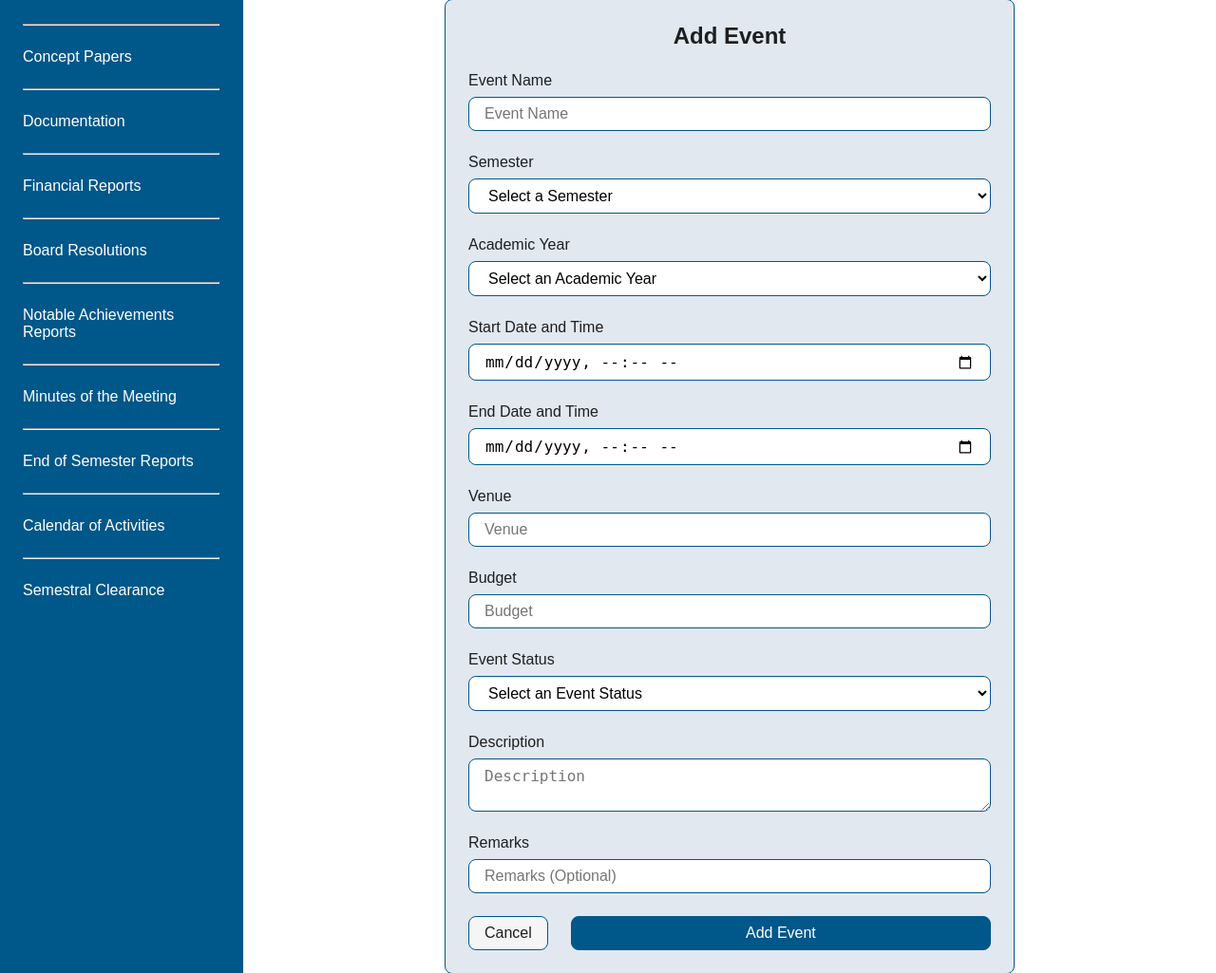
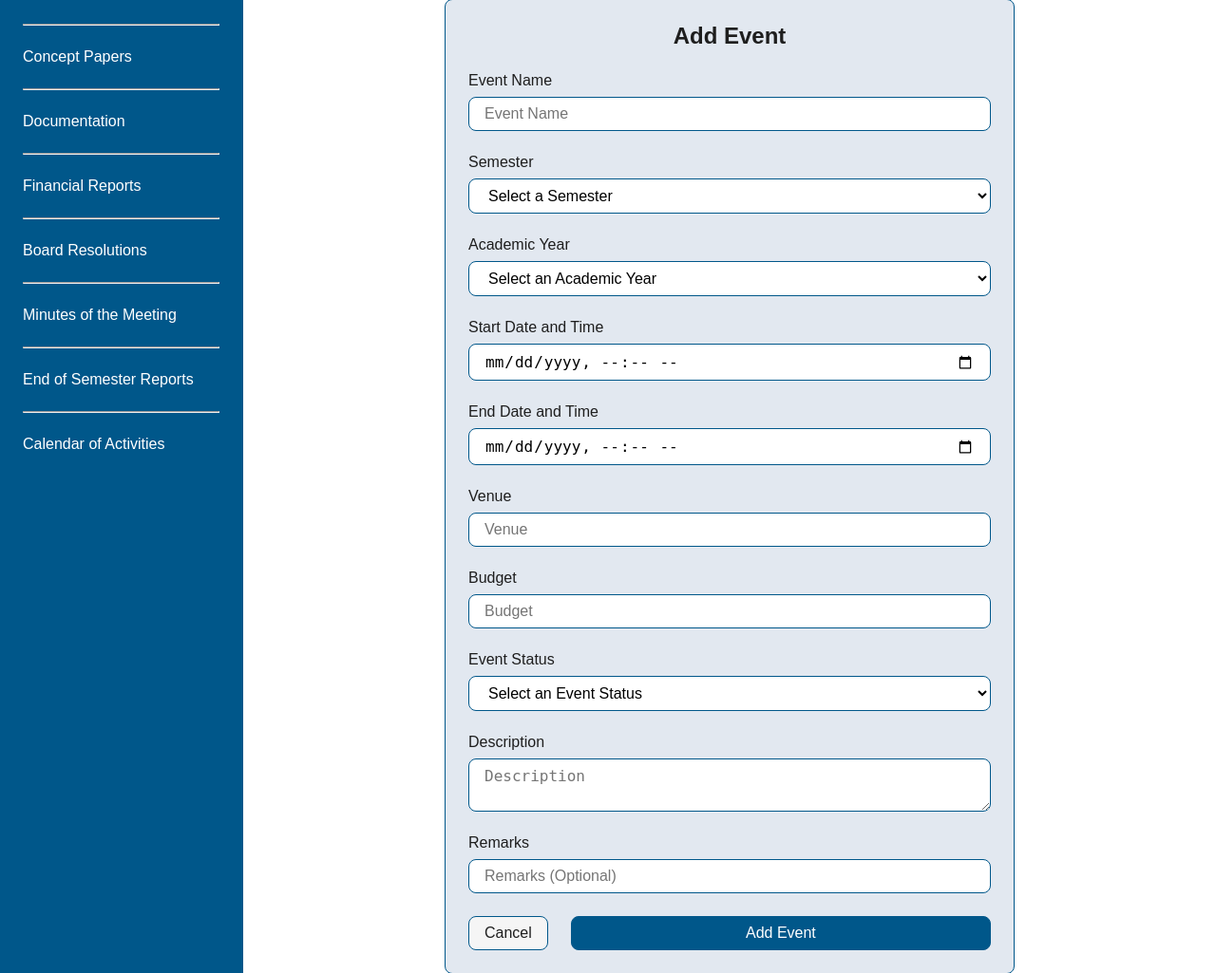
Before and after one commit to MACantara/E-Council, a Flask app: page /add-event in a window 1280 px wide. Shown: the part 197-1222 px from the top of the page at 95% size. Run offline with Flask 3, Linux system fonts and the light colour scheme; a user stored in the database is signed in; tables that the repository leaves empty hold one stand-in row (values such as "Sample post"); grey boxes marked "Sample" are stand-in pictures; parts of the project's set-up code (start-up, migrations or seed data) failed here and were passed over.

Commit message:
Remove unused links to notable achievements and semestral clearance in council overview sidebar

```diff
--- a/templates/council-overview-sidebar.html
+++ b/templates/council-overview-sidebar.html
@@ -11,13 +11,9 @@
     <hr>
     <a href="{{ url_for('board_resolutions_overview') }}">Board Resolutions</a>
     <hr>
-    <a href="{{ url_for('notable_achievement_reports_overview') }}">Notable Achievements Reports</a>
-    <hr>
     <a href="{{ url_for('minutes_of_the_meeting_overview') }}">Minutes of the Meeting</a>
     <hr>
     <a href="{{ url_for('end_of_semester_reports_overview') }}">End of Semester Reports</a>
     <hr>
     <a href="{{ url_for('calendar_of_activities_overview') }}">Calendar of Activities</a>
-    <hr>
-    <a href="{{ url_for('semestral_clearance_overview') }}">Semestral Clearance</a>
 </div>
```
